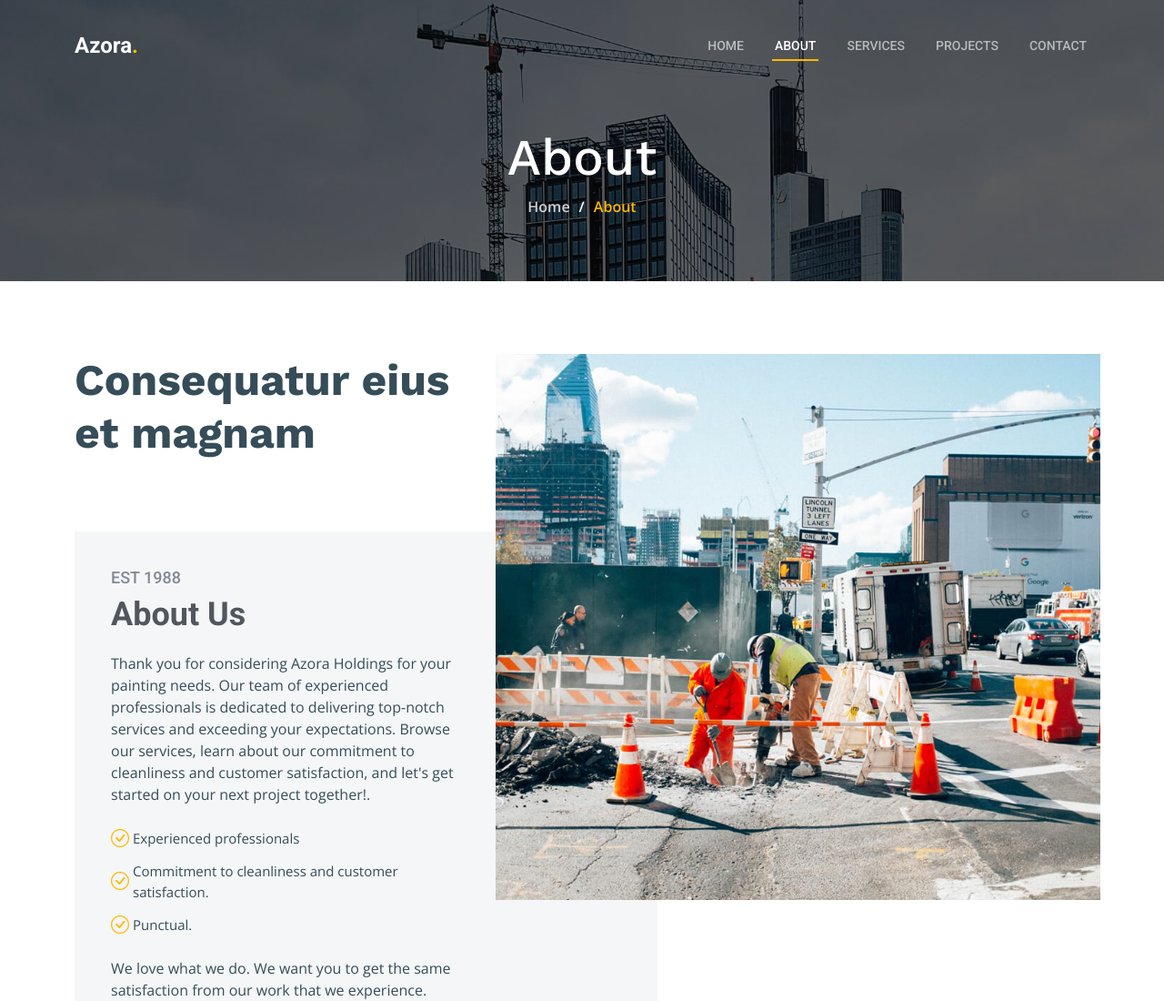
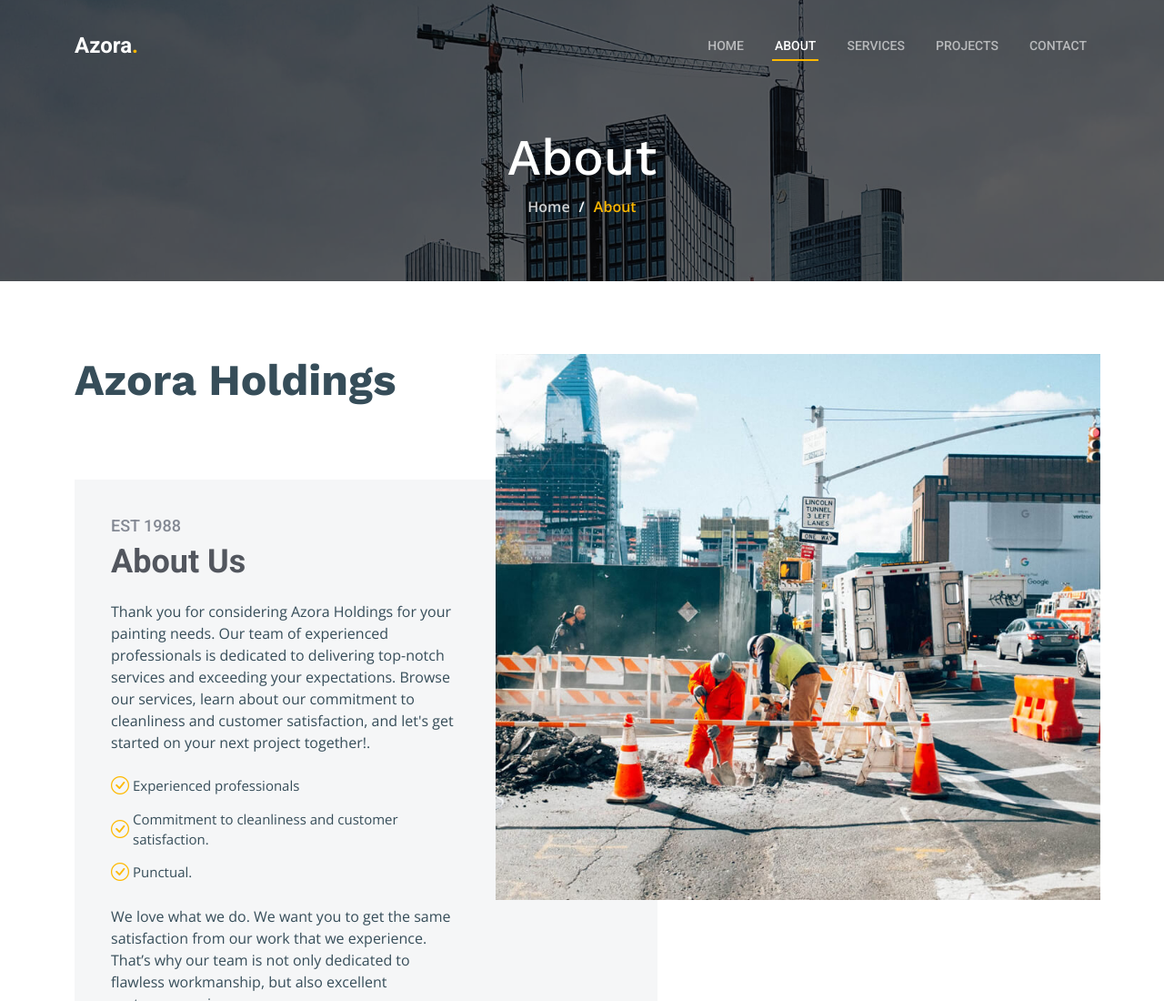
Before and after one commit to viincci/Azora, a plain HTML site: page About.html in a window 1280 px wide. Shown: the top 1100 px of the page at 91% size. Drawn offline with nearby package versions, Linux system fonts and the light colour scheme.

Commit message:
Update About.html

```diff
--- a/About.html
+++ b/About.html
@@ -5,7 +5,7 @@
   <meta charset="utf-8">
   <meta content="width=device-width, initial-scale=1.0" name="viewport">
 
-  <title>Azora Bootstrap Template - About</title>
+  <title>Azora Holdings - About</title>
   <meta content="" name="description">
   <meta content="" name="keywords">
 
@@ -90,7 +90,7 @@
           <div class="col-lg-7 about-img" style="background-image: url(assets/img/about.jpg);"></div>
 
           <div class="col-lg-7">
-            <h2>Consequatur eius et magnam</h2>
+            <h2>Azora Holdings</h2>
             <div class="our-story">
               <h4>Est 1988</h4>
               <h3>About Us</h3>
```
